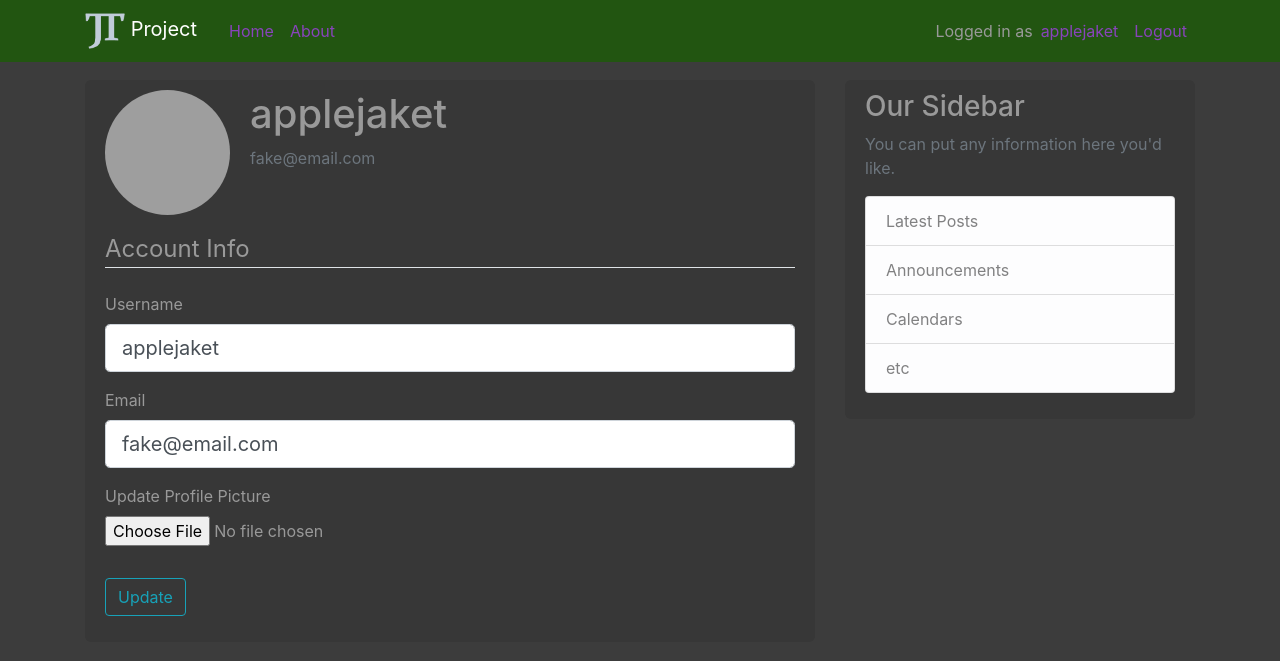
After one commit to takejakescakes/rsr, a Flask app: page /account in a window 1280 px wide. The commit adds this page. Shown: the top 661 px of the page. Run offline with Flask 2, Linux system fonts and the light colour scheme; a user stored in the database is signed in; some libraries are stand-ins or nearby versions; grey boxes are pictures that could not be loaded.

Commit message:
upload works

```diff
--- a/blog_example/__init__.py
+++ b/blog_example/__init__.py
@@ -1,9 +1,15 @@
 from flask import Flask
 from flask_sqlalchemy import SQLAlchemy
+from flask_bcrypt import Bcrypt
+from flask_login import LoginManager
 
 app = Flask(__name__)
 app.config['SECRET_KEY'] = 'e1487f9bb26793dcdf3a8350295aa8c1'
 app.config['SQLALCHEMY_DATABASE_URI'] = 'sqlite:///site.db'
 db = SQLAlchemy(app)
+bc = Bcrypt(app)
+log = LoginManager(app)
+log.login_view = 'login'
+log.login_message_category = 'info'
 
 from blog_example import routes
--- a/blog_example/forms.py
+++ b/blog_example/forms.py
@@ -1,46 +1,56 @@
 from flask_wtf import FlaskForm
+from flask_wtf.file import FileField, FileAllowed
+from flask_login import current_user
 from wtforms import StringField, PasswordField, SubmitField, BooleanField
-from wtforms.validators import DataRequired, Length, Email, EqualTo
+from wtforms.validators import DataRequired, Length, Email, EqualTo, ValidationError
+from blog_example.models import User
+
 
 class RegistrationForm(FlaskForm):
-	username = StringField(
-		'Username',
-		validators=[
-			DataRequired(),
-			Length(min=2, max=20)
-		]
-	)
-	email = StringField(
-		'Email',
-		validators=[
-			DataRequired(),
-			Email()
-		]
-	)
-	password = PasswordField(
-		'Password',
-		validators=[DataRequired()]
-	)
-	confirm_password = PasswordField(
-		'Confirm Password',
-		validators=[
-			DataRequired(),
-			EqualTo('password')
-		]
-	)
-	submit = SubmitField('Sign Up')
+    username = StringField('Username',
+                           validators=[DataRequired(), Length(min=2, max=20)])
+    email = StringField('Email',
+                        validators=[DataRequired(), Email()])
+    password = PasswordField('Password', validators=[DataRequired()])
+    confirm_password = PasswordField('Confirm Password',
+                                     validators=[DataRequired(), EqualTo('password')])
+    submit = SubmitField('Sign Up')
+
+    def validate_username(self, username):
+        user = User.query.filter_by(username=username.data).first()
+        if user:
+            raise ValidationError('That username is taken. Please choose a different one.')
+
+    def validate_email(self, email):
+        user = User.query.filter_by(email=email.data).first()
+        if user:
+            raise ValidationError('That email is taken. Please choose a different one.')
+
 
 class LoginForm(FlaskForm):
-	email = StringField(
-		'Email',
-		validators=[
-			DataRequired(),
-			Email()
-		]
-	)
-	password = PasswordField(
-		'Password',
-		validators=[DataRequired()]
-	)
-	remember = BooleanField('Remember Me')
-	submit = SubmitField('Login')
+    email = StringField('Email',
+                        validators=[DataRequired(), Email()])
+    password = PasswordField('Password', validators=[DataRequired()])
+    remember = BooleanField('Remember Me')
+    submit = SubmitField('Login')
+
+
+class UpdateAccountForm(FlaskForm):
+	username = StringField('Username',
+													validators=[DataRequired(), Length(min=2, max=20)])
+	email = StringField('Email',
+											validators=[DataRequired(), Email()])
+	picture = FileField('Update Profile Picture', validators=[FileAllowed(['jpg', 'png'])])
+	submit = SubmitField('Update')
+
+	def validate_username(self, username):
+		if username.data != current_user.username:
+			user = User.query.filter_by(username=username.data).first()
+			if user:
+				raise ValidationError('That username is taken. Please choose a different one.')
+
+	def validate_email(self, email):
+		if email.data != current_user.email:
+			user = User.query.filter_by(email=email.data).first()
+			if user:
+				raise ValidationError('That email is taken. Please choose a different one.')
--- a/blog_example/routes.py
+++ b/blog_example/routes.py
@@ -1,7 +1,11 @@
-from flask import render_template, url_for, flash, redirect
-from blog_example import app
-from blog_example.forms import RegistrationForm, LoginForm
+import os
+import secrets
+from PIL import Image
+from flask import render_template, url_for, flash, redirect, request
+from blog_example import app, db, bc
+from blog_example.forms import RegistrationForm, LoginForm, UpdateAccountForm
 from blog_example.models import User, Post
+from flask_login import login_user, current_user, logout_user, login_required
 
 post = [
 	{
@@ -29,19 +33,70 @@ def about():
 
 @app. route('/register', methods=['GET', 'POST'])
 def register():
+	if current_user.is_authenticated:
+		flash(f'You\'re already logged in!', 'danger')
+		return redirect(url_for('home'))
 	form = RegistrationForm()
 	if form.validate_on_submit():
-		flash(f'Account created for {form.username.data}.', 'success')
-		return redirect(url_for('home'))
+		hsh = bc.generate_password_hash(form.password.data).decode('utf-8')
+		user = User(username=form.username.data, email=form.email.data, password=hsh)
+		db.session.add(user)
+		db.session.commit()
+		flash(f'New account created.', 'success')
+		return redirect(url_for('login'))
 	return render_template('register.html', title="Register", form=form)
 
 @app.route('/login', methods=['GET', 'POST'])
 def login():
+	if current_user.is_authenticated:
+		flash(f'You\'re already logged in!', 'danger')
+		return redirect(url_for('home'))
 	form = LoginForm()
 	if form.validate_on_submit():
-		if form.email.data == 'fake@email.com' and form.password.data == '12':
-			flash('You are now logged in.', 'success')
-			return redirect(url_for('home'))
+		u = User.query.filter_by(email=form.email.data).first()
+		print(u)
+		if u and bc.check_password_hash(u.password, form.password.data):
+			login_user(u, remember=form.remember.data)
+			next_page = request.args.get('next')
+			return redirect(next_page) if next_page else redirect(url_for('home'))
 		else:
 			flash('You don\'t belong here.', 'danger')
 	return render_template('login.html', title='Login', form=form)
+
+@app.route('/logout')
+def logout():
+	logout_user()
+	return redirect(url_for('home'))
+
+def save_picture(form_picture):
+	random_hex = secrets.token_hex(8)
+	_, f_ext = os.path.splitext(form_picture.filename)
+	picture_fn = random_hex + f_ext
+	picture_path = os.path.join(app.root_path, 'static/img', picture_fn)
+	output_size = (125, 125)
+	i = Image.open(form_picture)
+	i.thumbnail(output_size)
+	i.save(picture_path)
+	return picture_fn
+
+@app.route('/account', methods=['GET', 'POST'])
+@login_required
+def account():
+	form = UpdateAccountForm()
+	print(current_user.image_file)
+	if form.validate_on_submit():
+		f = form.picture.data
+		if f:
+			picture_file = save_picture(f)
+			current_user.image_file = picture_file
+		current_user.username = form.username.data
+		current_user.email = form.email.data
+		db.session.commit()
+		flash('Changes saved.', 'success')
+		return redirect(url_for('account'))
+	elif request.method == 'GET':
+		form.username.data = current_user.username
+		form.email.data = current_user.email
+		form.picture.data = current_user.image_file
+	image_file = url_for('static', filename='img/' + current_user.image_file)
+	return render_template('account.html', title='Account', image_file=image_file, form=form)
--- a/blog_example/static/main.css
+++ b/blog_example/static/main.css
@@ -1,19 +1,23 @@
 body {
-  background: #fafafa;
-  color: #333333;
+  background: #3c3c3c;
+  color: #999;
   margin-top: 5rem;
 }
 
 h1, h2, h3, h4, h5, h6 {
-  color: #444444;
+  color: #999;
 }
 
 .bg-steel {
-  background-color: #5f788a;
+  background-color: #251;
 }
 
 .site-header .navbar-nav .nav-link {
-  color: #cbd5db;
+  color: #84b
+}
+
+.p8t {
+  padding-top: 8px;
 }
 
 .site-header .navbar-nav .nav-link:hover {
@@ -25,19 +29,19 @@ h1, h2, h3, h4, h5, h6 {
 }
 
 .content-section {
-  background: #ffffff;
+  background: #373737;
   padding: 10px 20px;
-  border: 1px solid #dddddd;
-  border-radius: 3px;
+  /* border: 1px solid #dddddd; */
+  border-radius: 6px;
   margin-bottom: 20px;
 }
 
 .article-title {
-  color: #444444;
+  color: #ccc;
 }
 
 a.article-title:hover {
-  color: #428bca;
+  color: #16a836;
   text-decoration: none;
 }
 
@@ -54,7 +58,7 @@ a.article-title:hover {
 .article-metadata {
   padding-bottom: 1px;
   margin-bottom: 4px;
-  border-bottom: 1px solid #e3e3e3
+  border-bottom: 1px dotted #16a836
 }
 
 .article-metadata a:hover {
--- /dev/null
+++ b/blog_example/templates/account.html
@@ -0,0 +1,57 @@
+{% extends "layout.html" %}
+{% block content %}
+<div class="content-section">
+	<div class="media">
+		<img class="rounded-circle account-img" src="{{ image_file }}">
+		<div class="media-body">
+			<h2 class="account-heading">{{ current_user.username }}</h2>
+			<p class="text-secondary">{{ current_user.email }}</p>
+		</div>
+	</div>
+	<form method="POST" action="" enctype="multipart/form-data">
+			{{ form.hidden_tag() }}
+			<fieldset class="form-group">
+					<legend class="border-bottom mb-4">Account Info</legend>
+					<div class="form-group">
+							{{ form.username.label(class="form-control-label") }}
+
+							{% if form.username.errors %}
+									{{ form.username(class="form-control form-control-lg is-invalid") }}
+									<div class="invalid-feedback">
+											{% for error in form.username.errors %}
+													<span>{{ error }}</span>
+											{% endfor %}
+									</div>
+							{% else %}
+									{{ form.username(class="form-control form-control-lg") }}
+							{% endif %}
+					</div>
+					<div class="form-group">
+							{{ form.email.label(class="form-control-label") }}
+							{% if form.email.errors %}
+									{{ form.email(class="form-control form-control-lg is-invalid") }}
+									<div class="invalid-feedback">
+											{% for error in form.email.errors %}
+													<span>{{ error }}</span>
+											{% endfor %}
+									</div>
+							{% else %}
+									{{ form.email(class="form-control form-control-lg") }}
+							{% endif %}
+					</div>
+					<div class="form-group">
+							{{ form.picture.label() }}
+							{{ form.picture(class="form-control-file") }}
+							{% if form.picture.errors %}
+									{% for error in form.picture.errors %}
+											<span class="text-danger">{{ error }}</span></br>
+									{% endfor %}
+							{% endif %}
+					</div>
+			</fieldset>
+			<div class="form-group">
+					{{ form.submit(class="btn btn-outline-info") }}
+			</div>
+	</form>
+</div>
+{% endblock content %}
--- a/blog_example/templates/layout.html
+++ b/blog_example/templates/layout.html
@@ -19,7 +19,7 @@
 	<header class="site-header">
 		<nav class="navbar navbar-expand-md navbar-dark bg-steel fixed-top">
 			<div class="container">
-				<a class="navbar-brand mr-4" href="{{ url_for('home') }}">Flask Blog</a>
+				<a class="navbar-brand mr-4" href="{{ url_for('home') }}"><img src="{{ url_for('static', filename='img/jt_pi_50x45_silver.png') }}" width=40>&nbsp;Project</a>
 				<button class="navbar-toggler" type="button" data-toggle="collapse" data-target="#navbarToggle" aria-controls="navbarToggle" aria-expanded="false" aria-label="Toggle navigation">
 					<span class="navbar-toggler-icon"></span>
 				</button>
@@ -30,8 +30,14 @@
 					</div>
 					<!-- Navbar Right Side -->
 					<div class="navbar-nav">
+						{% if current_user.is_authenticated %}
+						<span class="nav-item p8t">Logged in as</span>
+						<a class="nav-item nav-link" href="{{ url_for('account') }}">{{ current_user.username }}</a>
+						<a class="nav-item nav-link" href="{{ url_for('logout') }}">Logout</a>
+						{% else %}
 						<a class="nav-item nav-link" href="{{ url_for('login') }}">Login</a>
 						<a class="nav-item nav-link" href="{{ url_for('register') }}">Register</a>
+						{% endif %}
 					</div>
 				</div>
 			</div>
```
Also changed, not shown: blog_example/models.py (+7 -2 lines), blog_example/site.db, blog_example/static/img/default.jpg (added), blog_example/static/img/jt_pi_50x45_silver.png (added), 1 other file.
